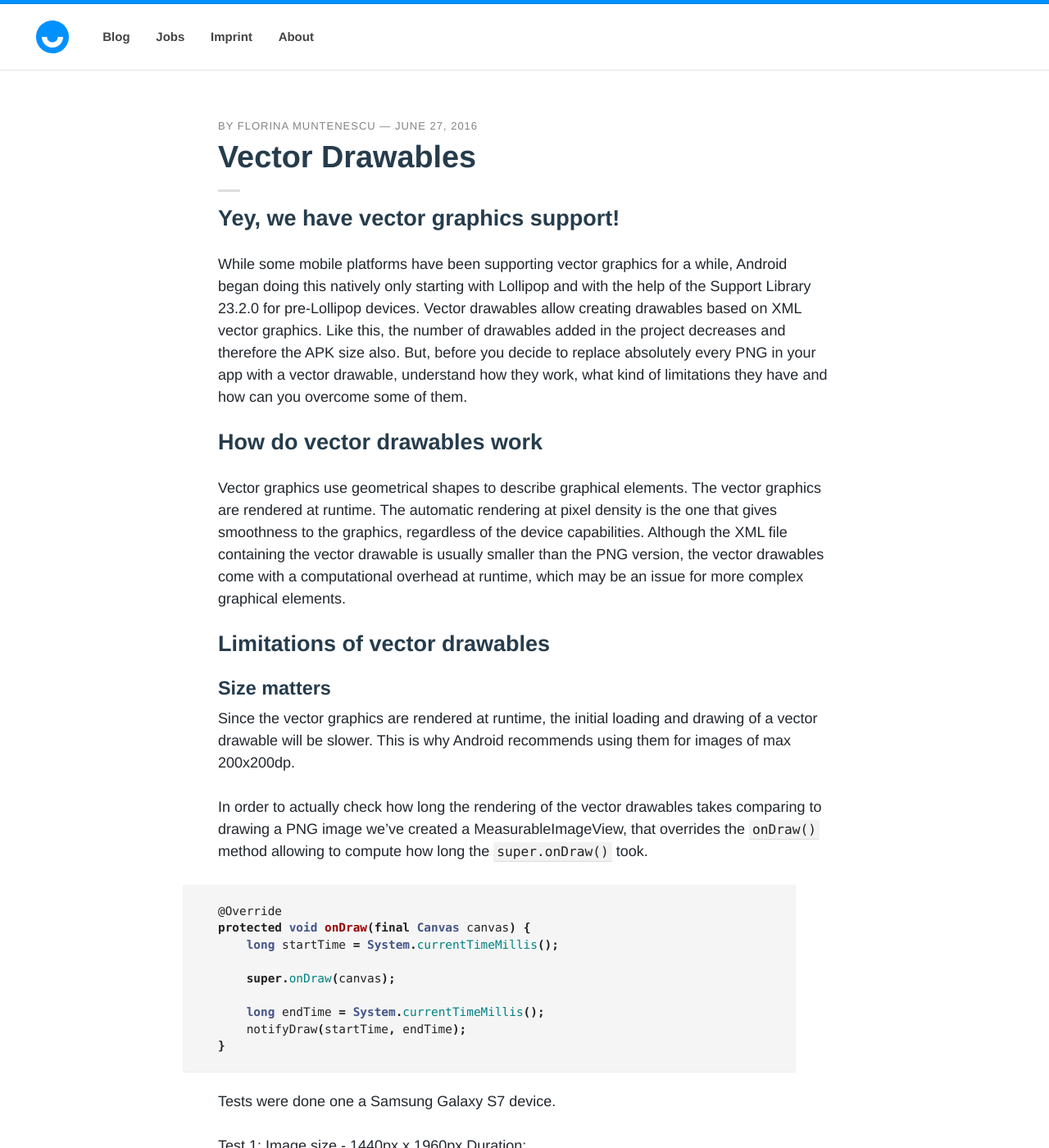
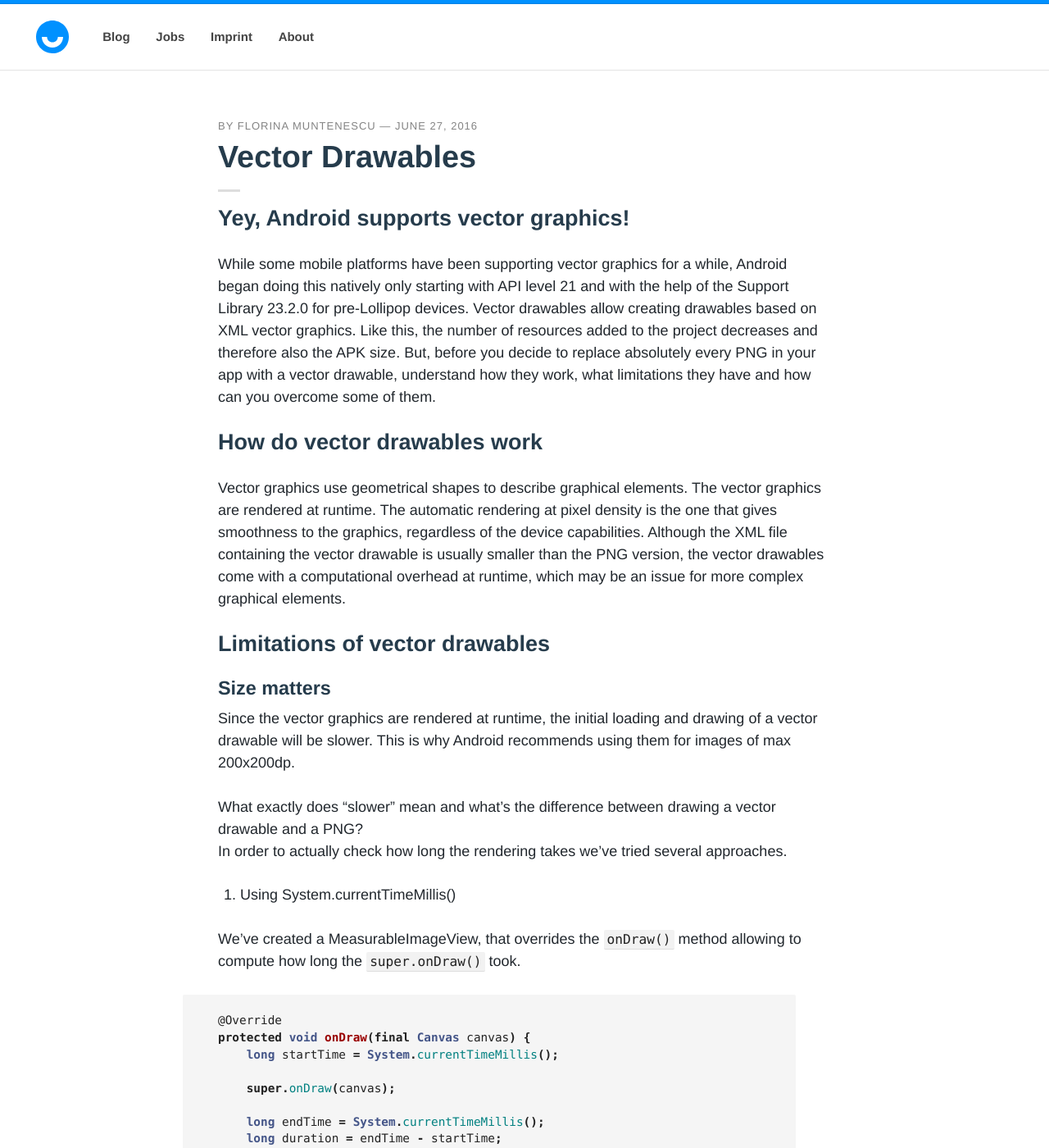
Before and after one commit to upday/upday.github.io, a Jekyll site: the page built from _posts/blog/2016-06-22-vector_drawables.md, in a window 1280 px wide and 1400 px high. Shown: the whole window at 82% size. Built offline with Jekyll 4.4.1, drawn with Linux system fonts in a browser that asks for light colours; nearby versions of some CDN libraries; some web fonts are replaced; comment, search, counter and statistics services are not loaded; some of the changed text lies outside the part shown.

Commit message:
text updated with more details

```diff
--- a/_posts/blog/2016-06-22-vector_drawables.md
+++ b/_posts/blog/2016-06-22-vector_drawables.md
@@ -11,9 +11,9 @@
 date: 2016-06-27T15:39:55-04:00
 ---
 
-## Yey, we have vector graphics support!
+## Yey, Android supports vector graphics!
 
-While some mobile platforms have been supporting vector graphics for a while, Android began doing this natively only starting with Lollipop and with the help of the Support Library 23.2.0 for pre-Lollipop devices. Vector drawables allow creating drawables based on XML vector graphics. Like this, the number of drawables added in the project decreases and therefore the APK size also. But, before you decide to replace absolutely every PNG in your app with a vector drawable, understand how they work, what kind of limitations they have and how can you overcome some of them.
+While some mobile platforms have been supporting vector graphics for a while, Android began doing this natively only starting with API level 21 and with the help of the Support Library 23.2.0 for pre-Lollipop devices. Vector drawables allow creating drawables based on XML vector graphics. Like this, the number of resources added to the project decreases and therefore also the APK size. But, before you decide to replace absolutely every PNG in your app with a vector drawable, understand how they work, what limitations they have and how can you overcome some of them.
 
 ## How do vector drawables work
 
@@ -27,7 +27,12 @@
 
 Since the vector graphics are rendered at runtime, the initial loading and drawing of a vector drawable will be slower. This is why Android recommends using them for images of max 200x200dp.
 
-In order to actually check how long the rendering of the vector drawables takes comparing to drawing a PNG image we've created a MeasurableImageView, that overrides the ``onDraw()`` method allowing to compute how long the ``super.onDraw()`` took.
+What exactly does "slower" mean and what's the difference between drawing a vector drawable and a PNG?
+In order to actually check how long the rendering takes we've tried several approaches.
+
+1. Using System.currentTimeMillis()
+
+We've created a MeasurableImageView, that overrides the ``onDraw()`` method allowing to compute how long the ``super.onDraw()`` took.
 
 {% highlight java %}
 @Override
@@ -37,25 +42,52 @@
     super.onDraw(canvas);
 
     long endTime = System.currentTimeMillis();
-    notifyDraw(startTime, endTime);
+    long duration = endTime - startTime;
 }
 {% endhighlight %}
 
-Tests were done one a Samsung Galaxy S7 device.
+Then, we added our MeasurableImageView to a layout and changed the image source and the image size for our tests. We used a Samsung Galaxy S7 as a test device.
 
-Test 1:
-Image size - 1440px x 1960px
-Duration:
-- vector drawable: 16 ms
-- PNG: 0ms
+Test 1: We set the image to match the size of the screen: 1440x1960px. The vector drawable took 16ms to draw, the PNG 0ms.
+Test 2: We set the image to the maximum recommended: 200x200dp so, 800x800px. The vector drawable took 3ms to draw, the PNG 0ms.
 
-Test 2:
-Image size - 400px x 400px
-Duration:
-- vector drawable: 2 ms
-- PNG: 0ms
+The difference in rendering time is considerable.
+
+2. Using TraceView
+
+Hoping to get more clear results, we decided to use TraceView. We modified the overriden ``onDraw`` method, calling ``Debug.startMethodTracing`` before the ``super.onDraw`` and stopped the tracing with ``Debug.stopMethodTracing`` right after.
+
+{% highlight java %}
+@Override
+protected void onDraw(final Canvas canvas) {
+    Debug.startMethodTracing("vd");
+    super.onDraw(canvas);
+    Debug.stopMethodTracing();
+}
+{% endhighlight %}
+
+We generated 2 traces: one after setting the vector drawable as image source and the other one after using a PNG. The interesting results come from analyzing the drawing time: ``VectorDrawable.draw`` took 22.669ms real time whereas ``BitmapDrawable.draw`` took only 0.180ms.
+
+<center>
+<picture>
+	<img src="/images/blog/vector_drawables/trace_png.png" alt="TraceView of a PNG">
+	<figcaption>Screenshot from TraceView results when using a PNG image</figcaption>
+</picture>
+</center>
+
+<center>
+<picture>
+	<img src="/images/blog/vector_drawables/trace_vector_drawable.png" alt="TraceView of a vector drawable">
+	<figcaption>Screenshot from TraceView results when using a vector drawable</figcaption>
+</picture>
+</center>
+
+3. Using HierachyViewer
+
+At the beginning we considered this a valid way of measuring the render time. But, after seeing <a href="https://twitter.com/queencodemonkey">Huyen Tue Dao<a/>'s talk at Droidcon Berlin 2016 about <a href="https://www.youtube.com/watch?v=gwqQT5NrhUg">loving lean layout<a/> where she mentions several times actually not to trust the numbers from the HierarchyViewer, we decided skip this.
 
 
+### Multiple sizes, multiple renderings
 
 When vector drawables are drawn for the first time, a cached bitmap is created in order to optimize the re-drawing performance. This cache is re-used as long as the width and the height of the image that needs to be drawn is the same. If a VectorDrawable is used for multiple sizes, a new Bitmap will be created every time and drawn. Therefore, the best approach in this case is to create VectorDrawables for every size needed.
 
@@ -67,14 +99,19 @@
 
 Not all VectorDrawable XML tags are supported for Android 5.0 and higher, but just a limited set:
 
-// insert image
+<center>
+<picture>
+	<img src="/images/blog/vector_drawables/tags_support.png" alt="VectorDrawables tags supported">
+	<figcaption>Supported tags. Image from Android developer pages. </figcaption>
+</picture>
+</center>
 
 But, the Support Library 23.2.0 and higher is offering full support for VectorDrawable XML elements.
 
 
 ### Resource references in VectorDrawable XML
 
-In case you want to support things like this in the VectorDrawable XML:
+In case you want to support referencing other resources in the VectorDrawable XML like this:
 
 {% highlight XML %}
 android:fillColor="@color/colorPrimary"
@@ -97,16 +134,26 @@
 </picture>
 </center>
 
+To still change the color of your vector drawable dynamically, the solution is simple: tint your images.
+
+{% highlight XML %}
+android:tint="@color/colorAccent"
+{% endhighlight %}
+
+Just make sure that your vector drawable is black for the path that needs to be drawn and transparent for the rest. Otherwise you might end up with unexpected colors.
+
 ### Vector Drawable preview in Android Studio looks skewed
 
-The Vector Drawable preview either in the import preview or in the file preview might look skewed. But, don't be scared, chances are it might look good when the app is run on the device. So, before panicking or even worse, giving up check it first on the device.
+The Vector Drawable preview either in the import preview or in the file preview might look skewed. But, don't be scared, chances are it might look good when the app is run on the device. So, make sure your check them on the device first and only change them if needed.
 
 ## Conclusion
 
 Vector Drawables are the best way of compressing your images and reducing your APK size. But before you start replacing all your PNGs keep in mind that the first time the image is drawn will be longer. The rest of the possible issues with Vector Drawables are minor and easy to overcome, comparing to the gain of using them.
 
-If you want to learn more about Vector Drawables here are some really cool resources:
+If you want to learn more about Vector Drawables here are some interesting resources:
 
-https://developer.android.com/studio/write/vector-asset-studio.html
-https://medium.com/@chrisbanes/appcompat-v23-2-age-of-the-vectors-91cbafa87c88#.ultiul691
-https://www.youtube.com/watch?v=r_LpCi6DQME
+<a href="https://developer.android.com/studio/write/vector-asset-studio.html">Adding multi-density vector graphics in Android Studio<a/>
+<br/>
+<a href="https://medium.com/@chrisbanes/appcompat-v23-2-age-of-the-vectors-91cbafa87c88#.ultiul691">Vector drawables and AppCompat</a>
+<br/>
+<a href="https://www.youtube.com/watch?v=r_LpCi6DQME">Colt McAnlis's talk on image compression at Google I/O 2016</a>
```
Also changed, not shown: images/blog/vector_drawables/tags_support.png (added), images/blog/vector_drawables/trace_png.png (added), images/blog/vector_drawables/trace_vector_drawable.png (added).
